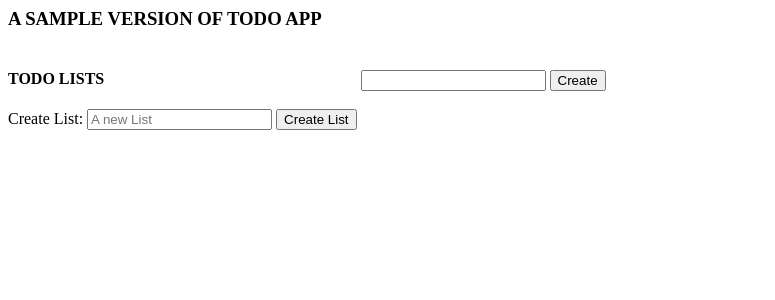
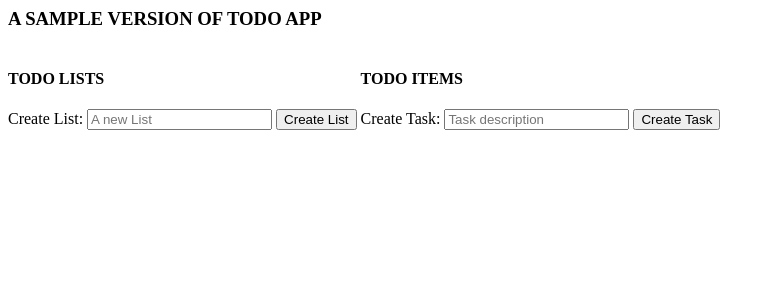
Before and after one commit to jonnyg23/Udacity_ToDoApp_FullStack, a Flask app: page /lists/1 in a window 1280 px wide. Shown: the top 300 px of the page, without its empty margins (0-775 px from the left). Run offline with Flask 2, Linux system fonts and the light colour scheme; data that the repository does not hold is empty.

Commit message:
Update todos-wrapper

```diff
--- a/templates/index.html
+++ b/templates/index.html
@@ -53,19 +53,27 @@
             {% endfor %}
           </ul>
         </div>
+
         <div class="todos-wrapper">
+          <h4>TODO ITEMS</h4>
+          <form action="/todos/create" method="POST" id="todo-form">
+            <input id="list_id" type="hidden" value="{{ active_list.id }}">
+            <label for="description">Create Task:</label>
+            <input id="description" type="text" name="description" placeholder="Task description"/>
+            <button type="submit">Create Task</button>
+          </form>
+
+          <div id="error" class="hidden">
+            An error occurred, please try again.
+          </div>
+          <div>
             <h4>{{ active_list.name }}</h4>
-          <!--Sending data via Ajax Fetch-->
-          <form id="form">
-            <input type="text" id="description" name="description" />
-            <input type="submit" value="Create" />
-          </form>
-          <div id="error" class="hidden">Something went wrong!</div>
             <ul id="todos">
               {% for todo in todos %}
               <li>
-              <input class="check-completed" data-id="{{ todo.id }}" type="checkbox" {% if todo.completed %} checked {% endif %}/> {{todo.description }}
-              <button class="delete-button" data-id="{{ todo.id }}">&cross;</button>
+                <input data-id="{{ todo.id }}" class="todo-check-completed" type="checkbox" name="complete" id="complete" {% if todo.completed %} checked {%endif%}/>
+                {{ todo.description }}
+                <button class="delete-todo" data-id="{{ todo.id }}">&cross;</button>
               </li>
               {% endfor %}
             </ul>
```
Lines whose indentation alone changed are shown as unchanged.
